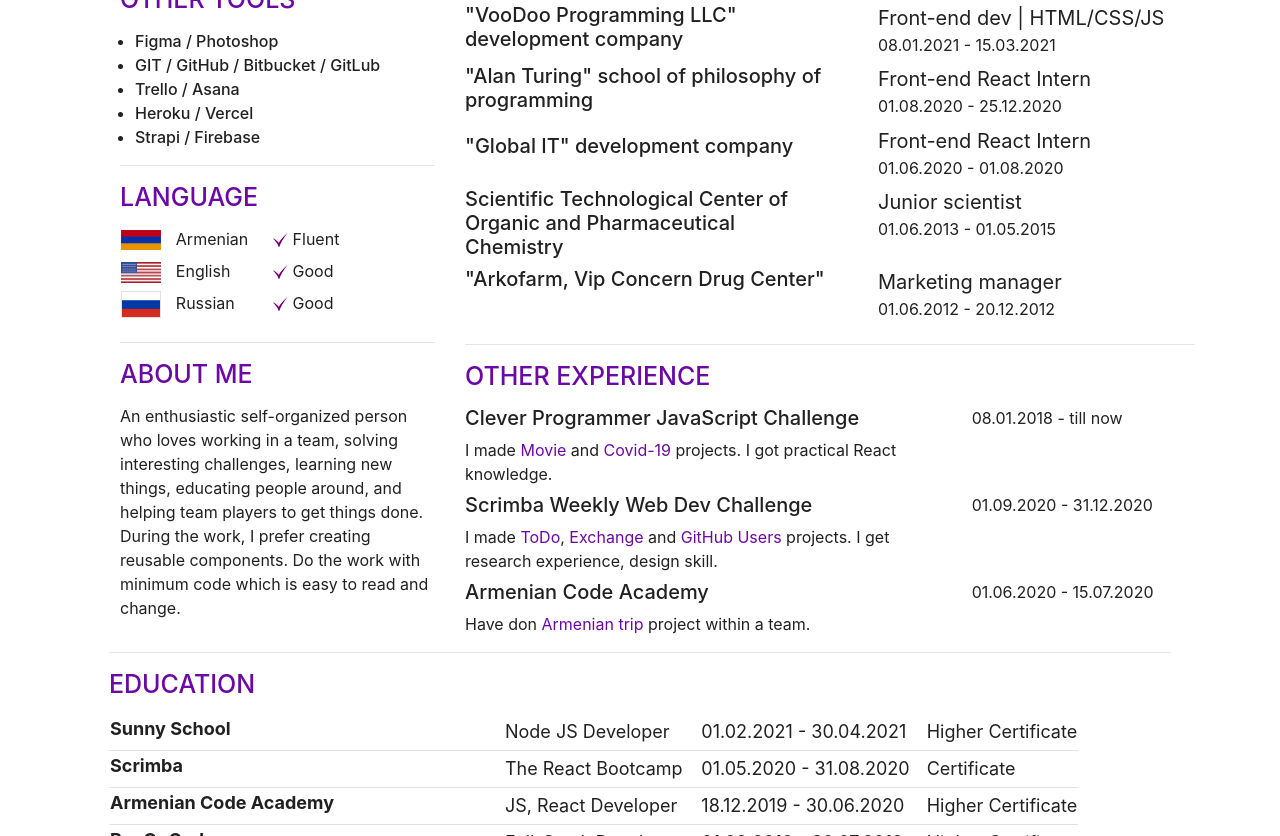
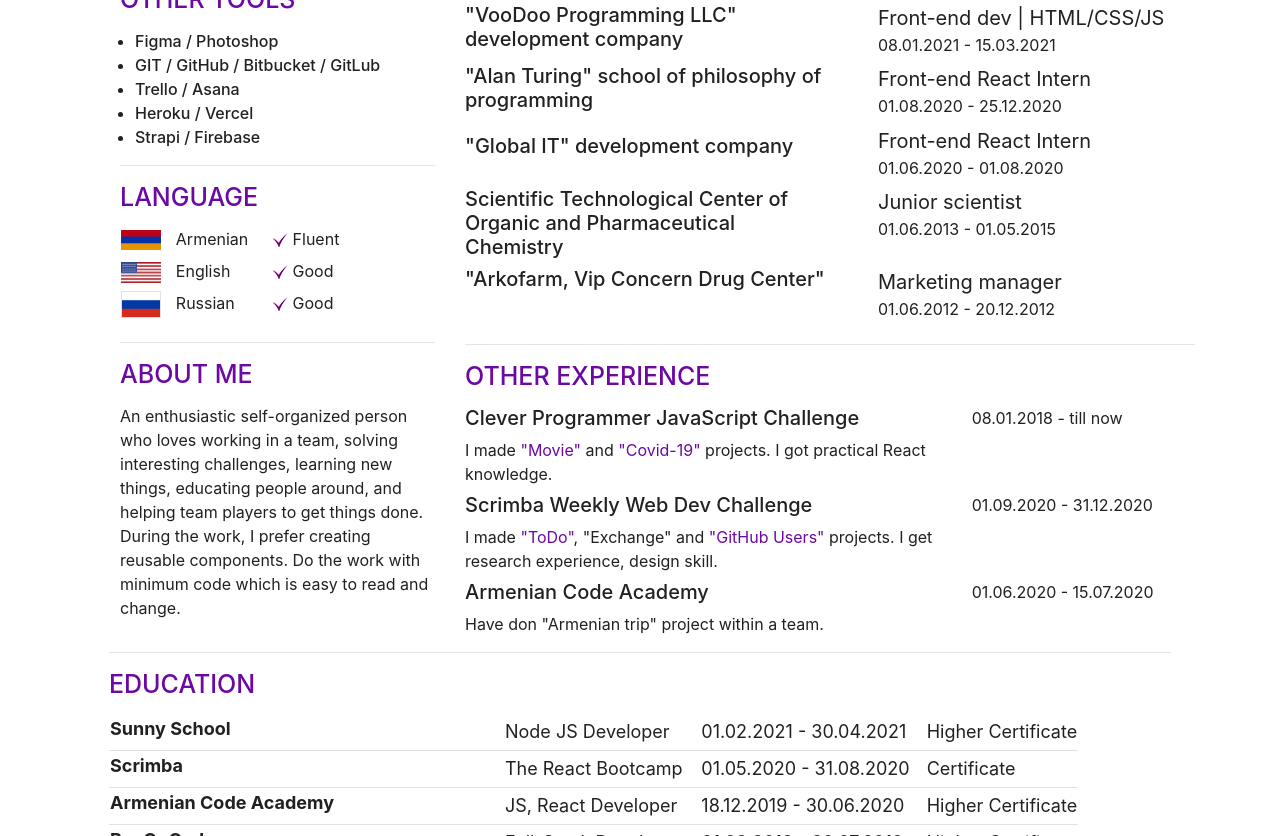
Before and after one commit to hakobyanviktoria8/ViktoryaCV, a plain HTML site: page index.html in a window 1280 px wide. Shown: the part 451-1287 px from the top of the page. Drawn offline with nearby package versions, Linux system fonts and the light colour scheme.

Commit message:
updated CV, portfolio didn't work normal

```diff
--- a/index.html
+++ b/index.html
@@ -30,7 +30,7 @@
                     <a href="https://github.com/hakobyanviktoria8">
                         <i class="fab fa-github" title="github"></i>
                     </a>
-                    <a href="https://hakobyanviktoria8.github.io/my-new-portfolio/">
+                    <a href="https://react-project-six-zeta.vercel.app/users">
                         <i class="far fa-globe" title="website"></i>
                     </a>
                     <a href="https://edabit.com/user/3aZvfgr2H2WF8Yog2">
@@ -266,8 +266,8 @@
                 <div class="row">
                     <div class="col-8 pr-0">
                         <h4>Clever Programmer JavaScript Challenge</h4>
-                        <p>I made <a href="https://hakobyanviktoria8.github.io/movieProjectReact/">Movie</a> and <a
-                                href="https://hakobyanviktoria8.github.io/covid-19-react/">Covid-19</a> projects. I got
+                        <p>I made <a href="https://movie-project-react.vercel.app/">"Movie"</a> and <a
+                                href="https://hakobyanviktoria8.github.io/covid-19-react/">"Covid-19"</a> projects. I got
                             practical React knowledge.</p>
                     </div>
                     <div class="col-4">
@@ -277,9 +277,8 @@
                 <div class="row">
                     <div class="col-8">
                         <h4>Scrimba Weekly Web Dev Challenge</h4>
-                        <p>I made <a href="https://hakobyanviktoria8.github.io/todo-localstorage/">ToDo</a>, <a
-                                href="https://hakobyanviktoria8.github.io/exchangechalang/">Exchange</a> and <a
-                                href="https://hakobyanviktoria8.github.io/github-users/">GitHub Users</a> projects. I
+                        <p>I made <a href="https://hakobyanviktoria8.github.io/todo-localstorage/">"ToDo"</a>, "Exchange" and <a
+                                href="https://hakobyanviktoria8.github.io/github-users/">"GitHub Users"</a> projects. I
                             get research experience, design skill.</p>
                     </div>
                     <div class="col-4">
@@ -289,8 +288,7 @@
                 <div class="row">
                     <div class="col-8">
                         <h4>Armenian Code Academy</h4>
-                        <p>Have don <a href="https://hakobyanviktoria8.github.io/avartakan-project/">Armenian trip</a>
-                            project within a team.</p>
+                        <p>Have don "Armenian trip" project within a team.</p>
                     </div>
                     <div class="col-4">
                         <p>01.06.2020 - 15.07.2020</p>
```
